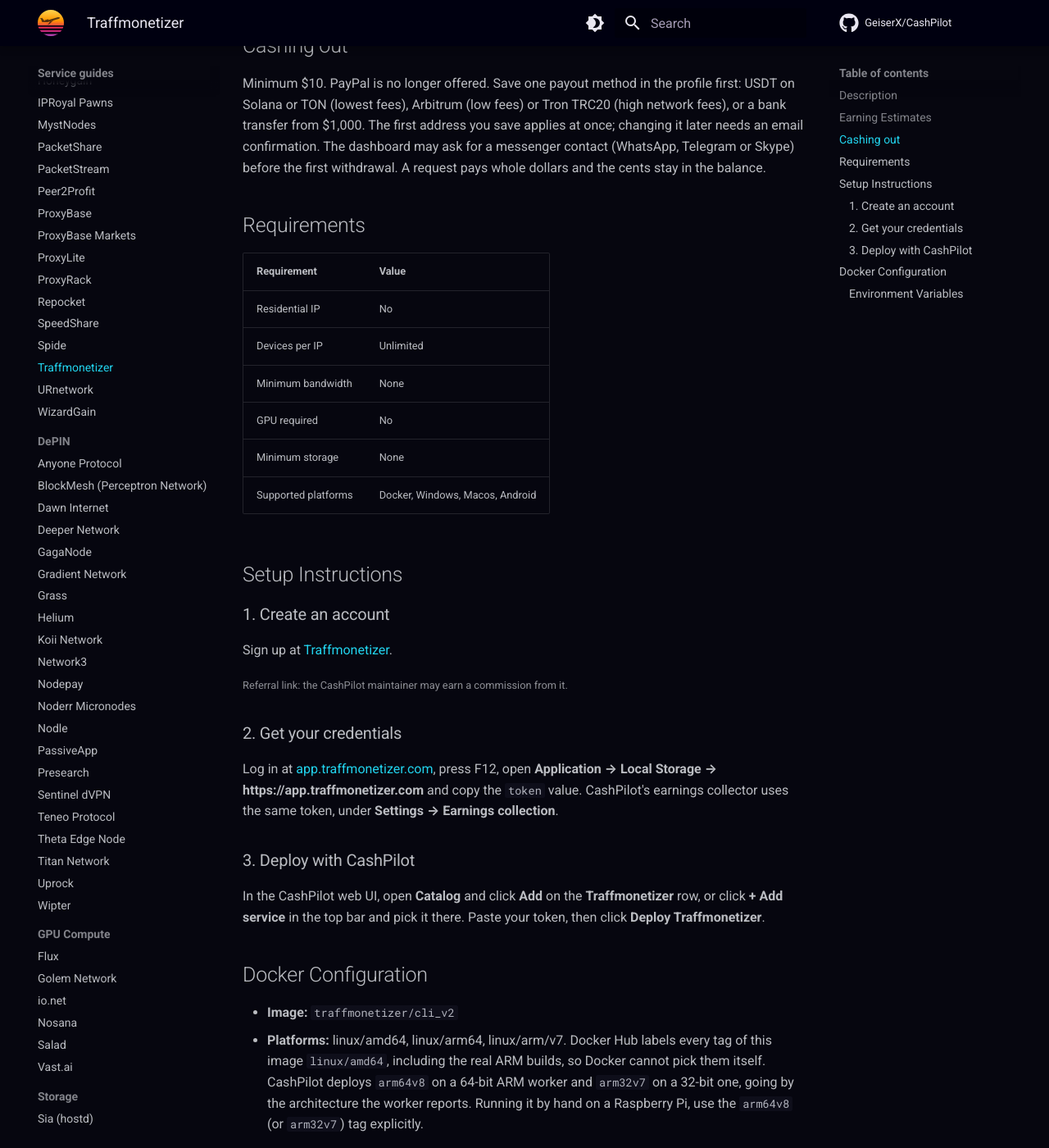
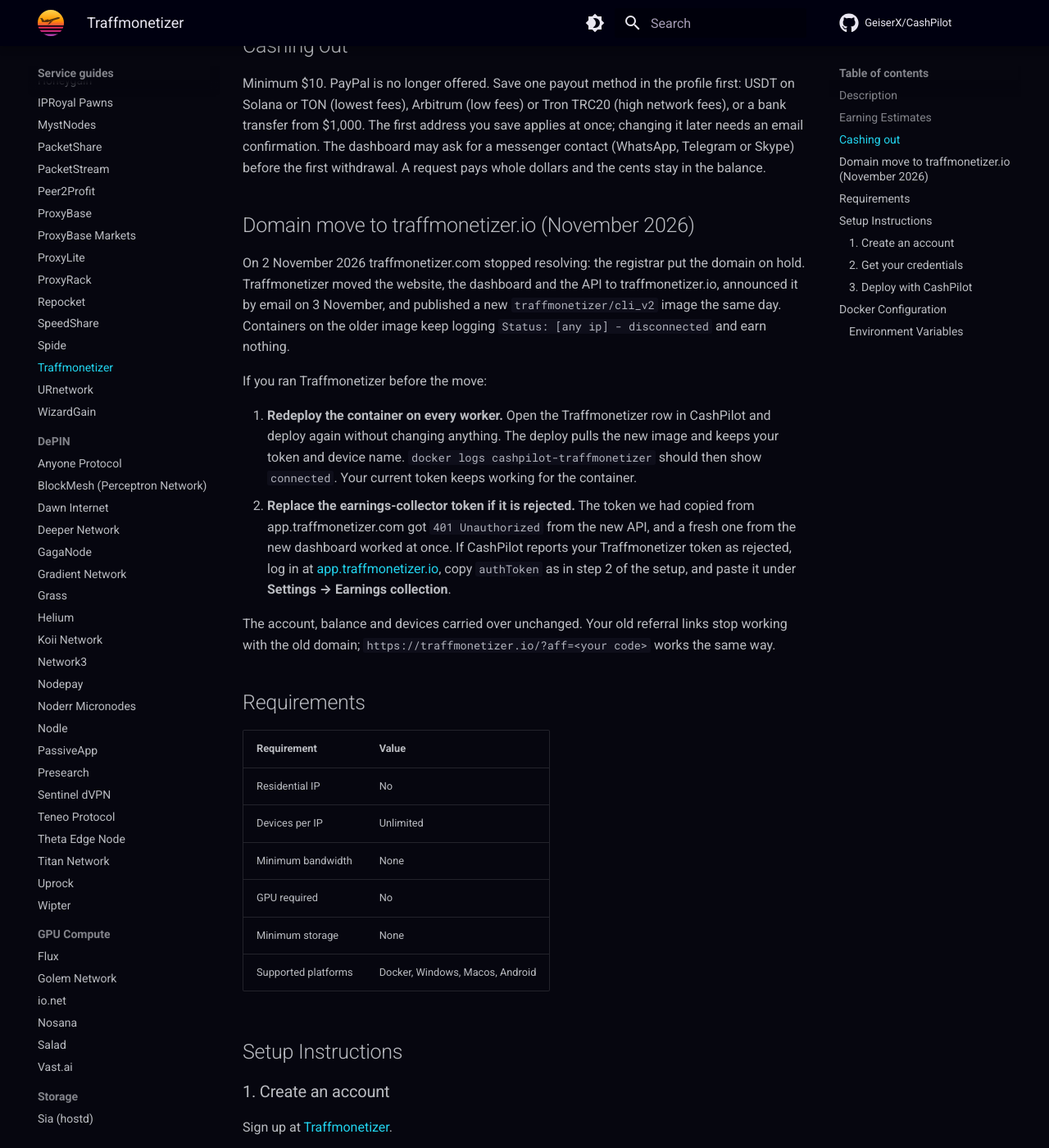
Before and after one commit to GeiserX/CashPilot, an MkDocs documentation site: the page built from docs/guides/traffmonetizer.md, in a window 1280 px wide and 1400 px high, scrolled down 1064 px. Shown: the whole window at 82% size. Built offline with MkDocs 1.6.1 and Material for MkDocs 9.7.7, drawn with Linux system fonts in a browser that asks for light colours; comment, search, counter and statistics services are not loaded; some of the changed text lies outside the part shown.

Commit message:
fix(traffmonetizer): follow the move to traffmonetizer.io so containers and earnings work again
traffmonetizer.com went on registrar hold on 2 November 2026 and no longer
resolves. The website, dashboard and balance API now live on
traffmonetizer.io, and containers on the image published before 3 November
stay disconnected.

The collector now calls data.traffmonetizer.io. The catalog and guide point
signups, the dashboard and the token instructions at the new domain, keep
the aff=2111758 referral (traffmonetizer.io sets the same referral cookie
from it), and name the localStorage key as authToken with its current
format. The guide gains a dated section telling existing users to redeploy
once and to replace a rejected collector token.

```diff
--- a/docs/guides/traffmonetizer.md
+++ b/docs/guides/traffmonetizer.md
@@ -2,7 +2,7 @@
 
 > **Category:** Bandwidth Sharing | **Status:** Active
 >
-> **Website:** [https://traffmonetizer.com](https://traffmonetizer.com)
+> **Website:** [https://traffmonetizer.io](https://traffmonetizer.io)
 
 ## Description
 
@@ -26,6 +26,17 @@
 
 Minimum $10. PayPal is no longer offered. Save one payout method in the profile first: USDT on Solana or TON (lowest fees), Arbitrum (low fees) or Tron TRC20 (high network fees), or a bank transfer from $1,000. The first address you save applies at once; changing it later needs an email confirmation. The dashboard may ask for a messenger contact (WhatsApp, Telegram or Skype) before the first withdrawal. A request pays whole dollars and the cents stay in the balance.
 
+## Domain move to traffmonetizer.io (November 2026)
+
+On 2 November 2026 traffmonetizer.com stopped resolving: the registrar put the domain on hold. Traffmonetizer moved the website, the dashboard and the API to traffmonetizer.io, announced it by email on 3 November, and published a new `traffmonetizer/cli_v2` image the same day. Containers on the older image keep logging `Status: [any ip] - disconnected` and earn nothing.
+
+If you ran Traffmonetizer before the move:
+
+1. **Redeploy the container on every worker.** Open the Traffmonetizer row in CashPilot and deploy again without changing anything. The deploy pulls the new image and keeps your token and device name. `docker logs cashpilot-traffmonetizer` should then show `connected`. Your current token keeps working for the container.
+2. **Replace the earnings-collector token if it is rejected.** The token we had copied from app.traffmonetizer.com got `401 Unauthorized` from the new API, and a fresh one from the new dashboard worked at once. If CashPilot reports your Traffmonetizer token as rejected, log in at [app.traffmonetizer.io](https://app.traffmonetizer.io), copy `authToken` as in step 2 of the setup, and paste it under **Settings → Earnings collection**.
+
+The account, balance and devices carried over unchanged. Your old referral links stop working with the old domain; `https://traffmonetizer.io/?aff=<your code>` works the same way.
+
 ## Requirements
 
 | Requirement | Value |
@@ -41,13 +52,13 @@
 
 ### 1. Create an account
 
-Sign up at [Traffmonetizer](https://traffmonetizer.com/?aff=2111758).
+Sign up at [Traffmonetizer](https://traffmonetizer.io/?aff=2111758).
 
 <small>Referral link: the CashPilot maintainer may earn a commission from it.</small>
 
 ### 2. Get your credentials
 
-Log in at [app.traffmonetizer.com](https://app.traffmonetizer.com), press F12, open **Application → Local Storage → https://app.traffmonetizer.com** and copy the `token` value. CashPilot's earnings collector uses the same token, under **Settings → Earnings collection**.
+Log in at [app.traffmonetizer.io](https://app.traffmonetizer.io), press F12, open **Application → Local Storage → https://app.traffmonetizer.io** and copy the `authToken` value. CashPilot's earnings collector uses the same token, under **Settings → Earnings collection**.
 
 ### 3. Deploy with CashPilot
 
@@ -62,5 +73,5 @@
 
 | Variable | Label | Required | Secret | Description |
 |----------|-------|:--------:|:------:|-------------|
-| `TRAFFMONETIZER_TOKEN` | Token | Yes | Yes | The `token` value in your browser's Local Storage at app.traffmonetizer.com |
+| `TRAFFMONETIZER_TOKEN` | Token | Yes | Yes | The `authToken` value in your browser's Local Storage at app.traffmonetizer.io |
 | `TRAFFMONETIZER_DEVICE_NAME` | Device name | No | No | Name displayed in dashboard for device management (default: `cashpilot-{hostname}`) |
```
Also changed, not shown: CLAUDE.md (+1 -1 lines), README.md (+1 -1 lines), 2 other files.
